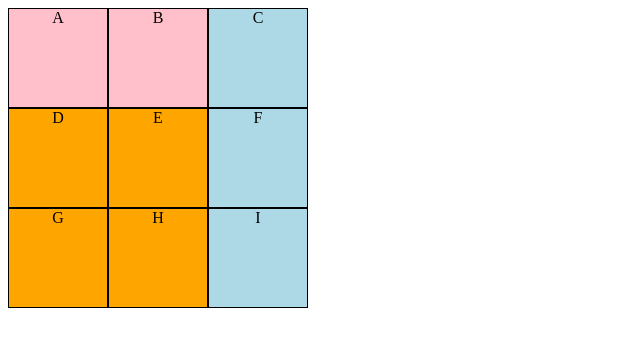
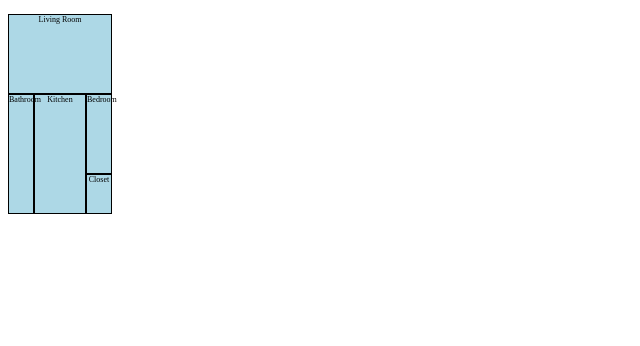
Before and after one commit to bickybong/Python, a plain HTML site: page index.html in a window 1280 px wide. Shown: the whole page, without its empty margins (0-640 px from the left). Drawn offline with Linux system fonts and the light colour scheme.

Commit message:
more grid

```diff
--- a/index.html
+++ b/index.html
@@ -9,16 +9,12 @@
 </head>
 <body>
   <div class="container">
-    <div class="item first-row">A</div>
-    <div class="item first-row">B</div>
-    <div class="item first-row last-column">C</div>
-    <div class="item">D</div>
-    <div class="item">E</div>
-    <div class="item last-column">F</div>
-    <div class="item">G</div>
-    <div class="item">H</div>
-    <div class="item last-column">I</div>
+    <div class="room" id="living-room">Living Room</div>
+    <div class="room" id="kitchen">Kitchen</div>
+    <div class="room" id="bedroom">Bedroom</div>
+    <div class="room" id="bathroom">Bathroom</div>
+    <div class="room" id="closet">Closet</div>
   </div>
-  </div>
+
 </body>
 </html>
--- a/style.css
+++ b/style.css
@@ -1,19 +1,46 @@
 .container {
-    display: grid;
-    grid-template-rows: 100px 100px 100px;
-    grid-template-columns: 100px 100px 100px;
-  }
+  display: inline-grid;
+  grid-template: 40px 40px 40px 40px 40px / 40px 40px 40px 40px 40px;
+  background-color: lightblue;
+  grid-template-columns:   repeat(auto-fit, minmax(25px, 2fr));;
+}
 
-  .item {
-    background-color: orange;
-    border: 1px solid black;
-    text-align: center;
-  }
+.room {
+  border: 1px solid;
+  font-size: 50%;
+  text-align: center;
+}
 
-  .first-row {
-    background-color: pink;
-  }
+#living-room {
+  grid-column-start: 1;
+  grid-column-end: -1;
+  grid-row-start: 1;
+  grid-row-end: 3;
+}
 
-  .last-column {
-    background-color: lightblue;
-  }
+#kitchen {
+  grid-column: 2 / span 2;
+  grid-row: 3 / 6;
+}
+
+#bedroom {
+  grid-column-start: 4;
+  grid-column-end: 6;
+  grid-row-start: 3;
+  grid-row-end: 5;
+}
+
+#bathroom {
+  grid-column-start: 1;
+  grid-column-end: 2;
+  grid-row-start: 3;
+  grid-row-end: 6;
+}
+
+#closet {
+  /* grid-column-start: 4;
+  grid-column-end: 6;
+  grid-row-start: 5;
+  grid-row-end: 6; */
+  grid-area: -2/4/6/6;
+}
```
